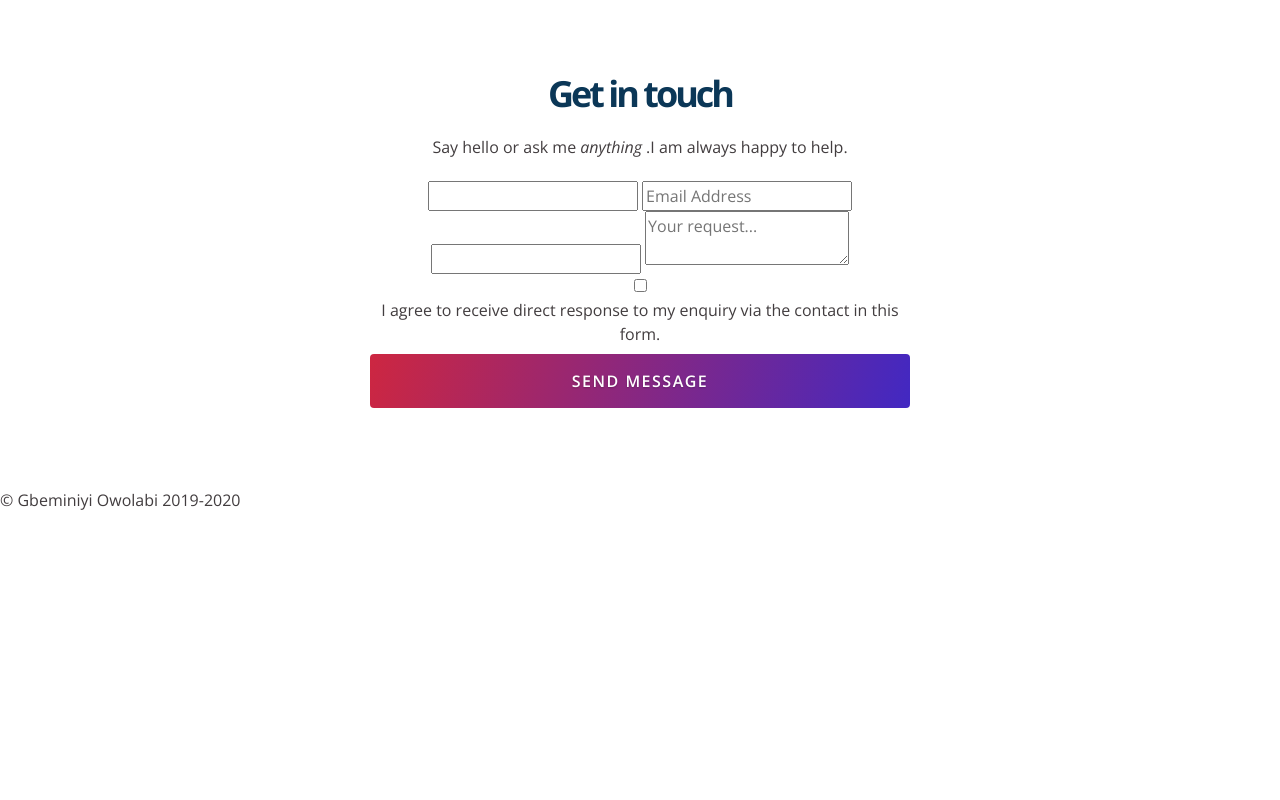
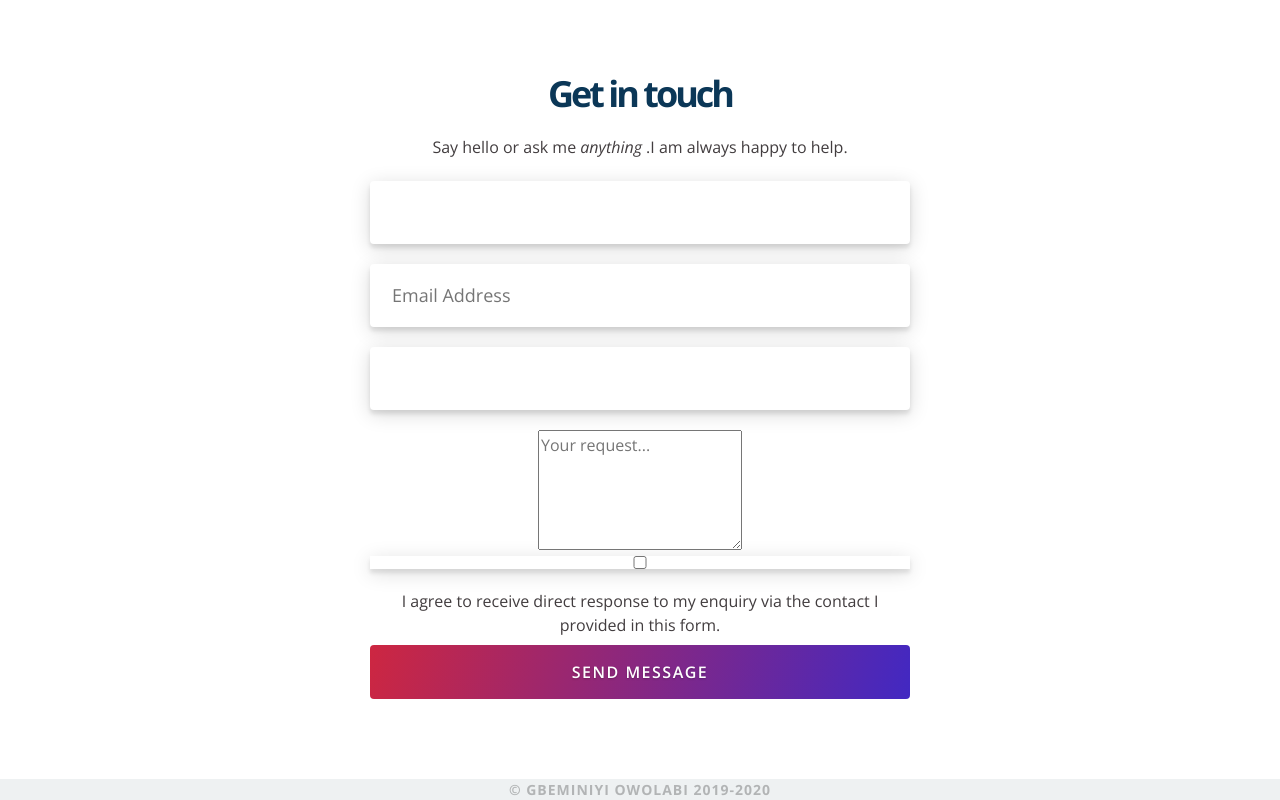
Before and after one commit to adeoyegbeminiyi/adeoyegbeminiyi.github.io, a plain HTML site: page index.html in a window 1280 px wide. Shown: the part 1997-2797 px from the top of the page. Before the commit the page ends 2509 px from the top, so only its background shows below. Drawn offline with nearby package versions, Linux system fonts and the light colour scheme.

Commit message:
styling the  contact form

```diff
--- a/css/_footer.css
+++ b/css/_footer.css
@@ -1,3 +1,10 @@
 .footer {
   background: #EEF1F2;
-  color: rgba(0, 0, 0, 0.25); }
+  color: rgba(0, 0, 0, 0.25);
+  text-align: center;
+  font-size: 14px;
+  font-weight: bold;
+  text-transform: uppercase;
+  letter-spacing: 1px;
+  padding: 10px, 0;
+}
--- a/index.html
+++ b/index.html
@@ -102,13 +102,13 @@
                        <div class="row">
                            <div class="offset-sm-3 col-sm-6">
                                <form class"contact-form" action="">
-                                   <input class="contact-form-input" type="text" name="name" placeholder="Name" value=" " required/>
-                                   <input class="contact-form-input" type="email" name="email" placeholder="Email Address" value=" " required/>
-                                   <input class="contact-form-input" type="text" name="phone_number" placeholder="Phone Number" value=" " required/>
+                                   <input class="contact-form-input" type="text" name="name" placeholder="Name" value=" " required>
+                                   <input class="contact-form-input" type="email" name="email" placeholder="Email Address" value=" " required>
+                                   <input class="contact-form-input" type="text" name="phone_number" placeholder="Phone Number" value=" " required>
                                    <textarea class="contact-form-input" name="query" id="" placeholder="Your request..." ></textarea>
-                                   <div class="contact-form-action"> <input class="contact-form-checkbox-input" id="consent"type="checkbox" name="consent" value="1" required />
+                                   <div class="contact-form-action"> <input class="contact-form-checkbox-input" id="consent"type="checkbox" name="consent" value="1" required >
                                     <label for="consent"class="contact-form-checkbox-label">
-                                        I agree to receive direct response to my enquiry via the contact in this form.
+                                        I agree to receive direct response to my enquiry via the contact I provided  in this form.
                                     </label>
                                     <button class="btn btn-primary btn-block" type="submit"> Send message </button>
                                 </div>
--- /dev/null
+++ b/scss/_contact-forms.scss
@@ -0,0 +1,3 @@
+contact-form{
+    margin-top: 30px;
+}
--- a/scss/_footer.scss
+++ /dev/null
@@ -1,4 +0,0 @@
-.footer{
-    background: #EEF1F2;
-    color: rgba(0, 0, 0, .25);
-}
--- a/scss/styles.scss
+++ b/scss/styles.scss
@@ -5,5 +5,7 @@
 @import 'hero-units';
 
 @import 'buttons';
-@import 'contact-forms';
-@import 'footer.scss';
+
+@import '_contact-forms';
+
+@import '_footer';
```
Also changed, not shown: css/_contact-forms.css (added), css/styles.css, 1 other file.
